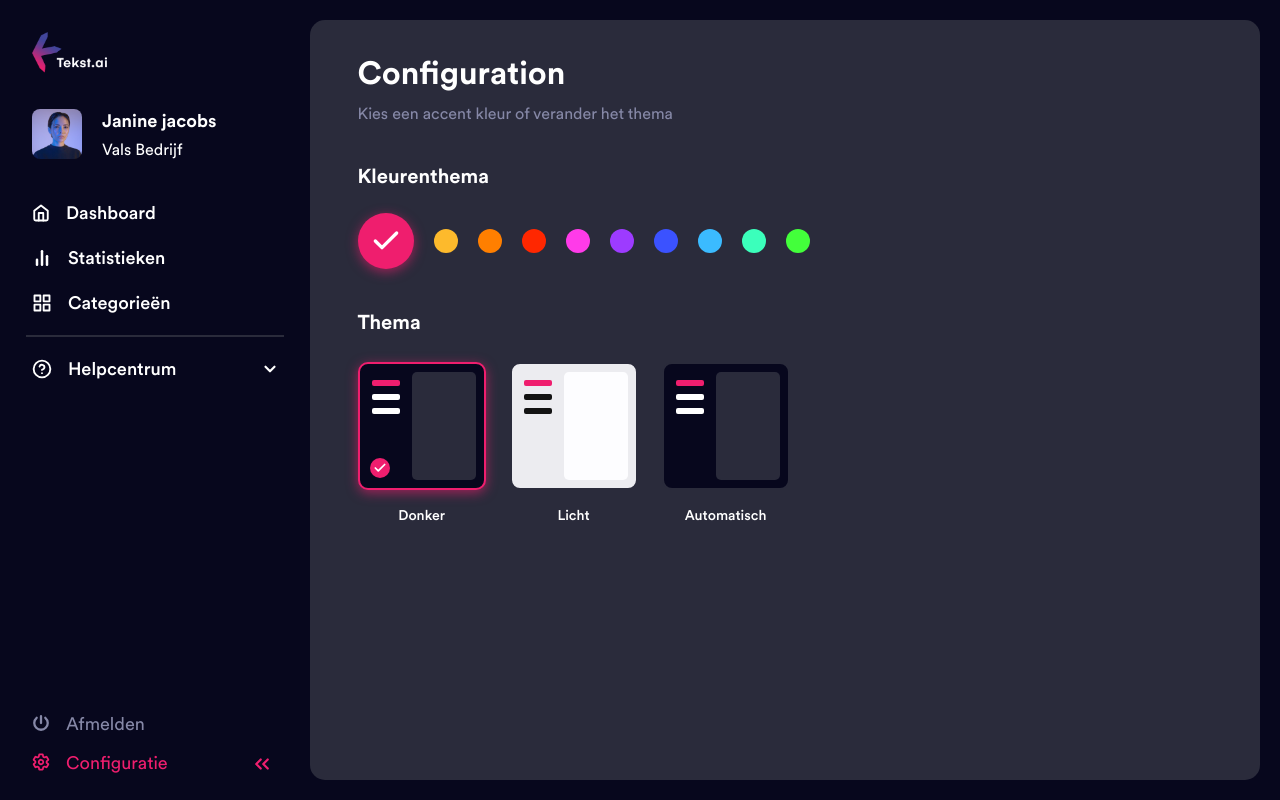
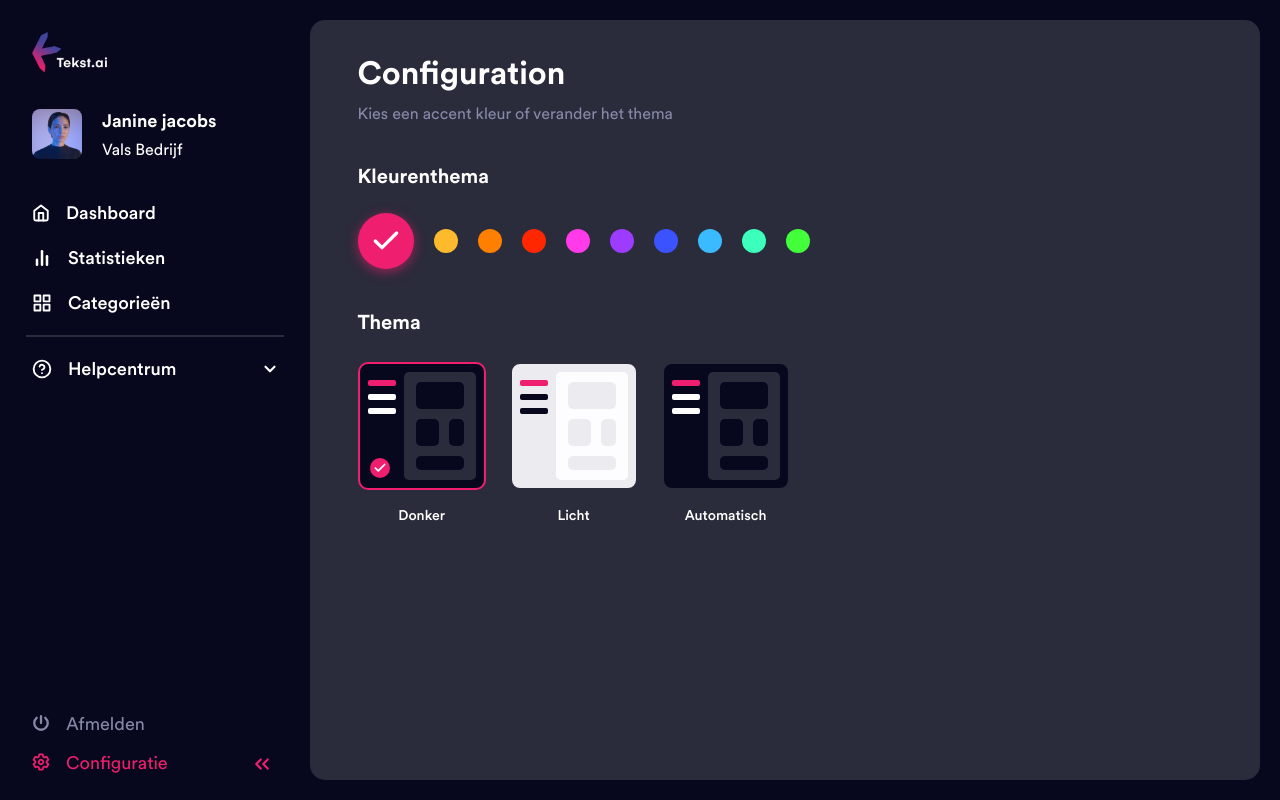
Before and after one commit to Tekst-ai/Frontend, a Next.js app: page /configuration in a window 1280 px wide. Built offline with nearby package versions, Linux system fonts and the light colour scheme.

Commit message:
Changeable accent color

```diff
--- a/ThemeConfig.ts
+++ b/ThemeConfig.ts
@@ -26,7 +26,7 @@ const themes: Theme = {
         name: 'light',
         background: Colors.whitePri,
         backgroundSec: Colors.whiteSec,
-        text: Colors.textBlack,
+        text: Colors.blackPri,
     },
     dark: {
         name: 'dark',
@@ -42,60 +42,47 @@ const themes: Theme = {
     },
 };
 
-// export const accentColors = {
-//     default: Colors.accentDefault,
-//     yellow: Colors.accentYellow,
-//     orange: Colors.accentOrange,
-//     red: Colors.accentRed,
-//     pink: Colors.accentPink,
-//     purple: Colors.accentPurple,
-//     darkBlue: Colors.accentDarkBlue,
-//     lightBlue: Colors.accentLightBlue,
-//     teal: Colors.accentTeal,
-//     green: Colors.accentGreen,
-// }
-
-export const accentColors = [
-    {
-        name: 'default',
+export const accentColors = {
+    default: {
         color: Colors.accentDefault,
+        text: Colors.textWhite,
     },
-    {
-        name: 'yellow',
+    yellow: {
         color: Colors.accentYellow,
+        text: Colors.blackPri,
     },
-    {
-        name: 'orange',
+    orange: {
         color: Colors.accentOrange,
+        text: Colors.textWhite,
     },
-    {
-        name: 'red',
+    red: {
         color: Colors.accentRed,
+        text: Colors.textWhite,
     },
-    {
-        name: 'pink',
+    pink: {
         color: Colors.accentPink,
+        text: Colors.textWhite,
     },
-    {
-        name: 'purple',
+    purple: {
         color: Colors.accentPurple,
+        text: Colors.textWhite,
     },
-    {
-        name: 'darkBlue',
+    darkBlue: {
         color: Colors.accentDarkBlue,
+        text: Colors.textWhite,
     },
-    {
-        name: 'lightBlue',
+    lightBlue: {
         color: Colors.accentLightBlue,
+        text: Colors.blackPri,
     },
-    {
-        name: 'teal',
+    teal: {
         color: Colors.accentTeal,
+        text: Colors.blackPri,
     },
-    {
-        name: 'green',
+    green: {
         color: Colors.accentGreen,
-    }
-]
+        text: Colors.blackPri,
+    },
+}
 
 export default themes;
--- /dev/null
+++ b/components/configuration/AccentSwitcher.tsx
@@ -0,0 +1,89 @@
+import { NextPage } from "next";
+import { FiCheck } from "react-icons/fi";
+import styled from "styled-components";
+
+import { useAccent } from "../../store";
+import { accentColors } from "../../ThemeConfig";
+import { Colors } from "../../variables";
+
+const ColorList = styled.form`
+    display: flex;
+    align-items: center;
+    min-height: 3.5rem;
+`
+
+interface ColorListItemProps {
+    color: any
+}
+
+const ColorListItem = styled.label<ColorListItemProps>`
+    margin-right: 1.25rem;
+    cursor: pointer;
+
+    input {
+        appearance: none;
+        position: absolute;
+
+        &:checked + div {
+            width: 3.5rem;
+            height: 3.5rem;
+            box-shadow: 0 3px 12px ${(ColorListItemProps) => ColorListItemProps.color + "99"};
+
+            svg {
+                transform: scale(1) rotate(0deg);
+            }
+        }
+    }
+
+    div {
+        transition: all 0.3s ease-in-out;
+        width: 1.5rem;
+        height: 1.5rem;
+        background: ${(ColorListItemProps) => ColorListItemProps.color};
+        border-radius: 50%;
+        display: flex;
+        justify-content: center;
+        align-items: center;
+
+        svg {
+            transition: all 0.3s ease-in-out;
+            transform: scale(0) rotate(-30deg);
+        }
+    }
+`
+
+const AccentSwitcher: NextPage = () => {
+    const accentColor: any = useAccent((s: any) => s.accent);
+    const store: any = useAccent((s: any) => s.setAccent);
+
+    const handleChange = (e: any) => {
+        if (e.currentTarget.value) {
+            store(e.currentTarget.value);
+        }
+    }
+
+    const accentColorList = [];
+    let color: keyof typeof accentColors;
+    for (color in accentColors) {
+        const accentColorObject = { name: color, colors: accentColors[color] };
+        accentColorList.push(accentColorObject);
+    }
+
+    return (
+        <ColorList>
+            {
+                accentColorList.map((color: any, index: number) => (
+                    <ColorListItem color={color.colors.color} key={index} htmlFor={color.name}>
+                        <input type="radio" id={color.name} value={color.name} name="AccentSelector" checked={color.name === accentColor ? true : false} onChange={handleChange}/>
+
+                        <div>
+                            <FiCheck fontSize={32} strokeWidth={2.5} color={color.colors.text}/>
+                        </div>
+                    </ColorListItem>
+                ))
+            }
+        </ColorList>
+    )
+}
+
+export default AccentSwitcher
--- a/components/configuration/ThemeItem.tsx
+++ b/components/configuration/ThemeItem.tsx
@@ -3,16 +3,16 @@ import styled from 'styled-components'
 import { FiCheck } from 'react-icons/fi'
 
 import { Colors } from '../../variables'
-import themes, { Theme } from '../../ThemeConfig'
-import useStore from '../../store'
+import themes, { accentColors, Theme } from '../../ThemeConfig'
+import useStore, { useAccent } from '../../store'
 
 interface ThemeItemProps {
-    theme: string
+    theme: string,
 }
 
 interface ThemeItemContainerProps {
     theme: string,
-    store: any
+    store: any,
 }
 
 const ThemeItemContainer = styled.div<ThemeItemContainerProps>`
@@ -24,37 +24,15 @@ const ThemeItemContainer = styled.div<ThemeItemContainerProps>`
     transition: all 0.2s ease-in-out;
     position: relative;
     display: flex;
-
-    div:last-of-type {
-        visibility: hidden;
-        background: ${Colors.primary};
-        position: absolute;
-        width: 1.25rem;
-        height: 1.25rem;
-        display: flex;
-        align-items: center;
-        justify-content: center;
-        border-radius: 50%;
-        bottom: 10px;
-        left: 10px;
-    }
-
-    input:checked + & {
-        box-shadow: 0 3px 12px #EF1E6E99;
-        border: 2px solid ${Colors.primary};
-
-        div:last-of-type {
-            visibility: visible;
-        }
-    }
 `
 
 interface NavigationList {
     theme: string,
+    accent: any
 }
 
 const NavigationList = styled.ul<NavigationList>`
-    padding: 1rem 0.75rem;
+    padding: 1rem 0.5rem;
     display: flex;
     flex-direction: column;
     width: auto;
@@ -65,9 +43,10 @@ const NavigationList = styled.ul<NavigationList>`
         background: ${(NavigationList) => themes[NavigationList.theme as keyof typeof themes].text};
         margin-bottom: 0.5rem;
         border-radius: 2px;
+        transition: all 0.2s ease-in-out;
 
         &:first-of-type {
-            background: ${Colors.primary};
+            background: ${({ accent }: any ) => accent.color};
         }
     }
 `
@@ -78,31 +57,102 @@ interface ContentProps {
 
 const Content = styled.div<ContentProps>`
     display: flex;
+    flex-direction: column;
     width: 100%;
     height: calc(100% - 1rem);
     background: ${(ContentProps) => themes[ContentProps.theme as keyof typeof themes].backgroundSec};
     margin: 0.5rem 0.5rem 0.5rem 0;
     border-radius: 5px;
+    padding: 0.625rem 0.75rem;
+
+    span {
+        background: ${(ContentProps) => themes[ContentProps.theme as keyof typeof themes].background};
+        border-radius: 5px;
+
+        &:first-of-type {
+            width: 100%;
+            height: 40%;
+            margin: 0;
+            margin-bottom: 0.625rem;
+        }
+
+        &:last-of-type {
+            width: 100%;
+            height: 20%;
+            margin: 0;
+            margin-top: 0.625rem;
+        }
+    }
+
+    div {
+        width: 100%;
+        height: 40%;
+        display: flex;
+
+        span:first-of-type {
+            width: 60%;
+            height: 100%;
+            margin: 0;
+            margin-right: 0.625rem;
+        }
+
+        span:last-of-type {
+            width: 40%;
+            height: 100%;
+            margin: 0;
+        }
+    }
+`
+
+interface IconContainerProps {
+    accent: any
+}
+
+const IconContainer = styled.div<IconContainerProps>`
+    visibility: hidden;
+    background: ${({ accent }: any ) => accent.color};
+    position: absolute;
+    width: 1.25rem;
+    height: 1.25rem;
+    display: flex;
+    align-items: center;
+    justify-content: center;
+    border-radius: 50%;
+    bottom: 10px;
+    left: 10px;
+    transition: all 0.2s ease-in-out;
+
+    input:checked + div & {
+        visibility: visible;
+    }
 `
 
 const ThemeItem: NextPage<ThemeItemProps> = ({ theme }) => {
     const store: keyof Theme = useStore((s: any) => s.theme);
+    const accent = useAccent((s: any) => s.accent);
 
     return (
         <ThemeItemContainer theme={theme} store={themes[store]}>
-            <NavigationList theme={theme}>
+            <NavigationList theme={theme} accent={accentColors[accent as keyof typeof accentColors]}>
                 <li></li>
                 <li></li>
                 <li></li>
             </NavigationList>
 
             <Content theme={theme}>
+                <span></span>
 
+                <div>
+                    <span></span>
+                    <span></span>
+                </div>
+
+                <span></span>
             </Content>
 
-            <div>
-                <FiCheck strokeWidth={3} fontSize={14} color={Colors.textWhite}/>
-            </div>
+            <IconContainer accent={accentColors[accent as keyof typeof accentColors]}>
+                <FiCheck strokeWidth={3} fontSize={14} color={accentColors[accent as keyof typeof accentColors].text}/>
+            </IconContainer>
         </ThemeItemContainer>
     )
 }
--- a/components/configuration/ThemeSwitcher.tsx
+++ b/components/configuration/ThemeSwitcher.tsx
@@ -1,7 +1,8 @@
 import type { NextPage } from 'next'
 import styled from 'styled-components'
 
-import useStore from '../../store'
+import useStore, { useAccent } from '../../store'
+import { accentColors } from '../../ThemeConfig'
 import ThemeItem from './ThemeItem'
 
 interface ThemeSwitcherProps {
@@ -9,7 +10,11 @@ interface ThemeSwitcherProps {
     value: string
 }
 
-export const ThemeContainer = styled.label`
+interface ThemeContainerProps {
+    accent: any
+}
+
+const ThemeContainer = styled.label<ThemeContainerProps>`
     display: flex;
     flex-direction: column;
     margin-right: 1.5rem;
@@ -17,6 +22,12 @@ export const ThemeContainer = styled.label`
 
     input {
         appearance: none;
+
+        &:checked + div {
+            transition: all 0.2s ease-in-out;
+            box-shadow: 0 3px 12px ${({ accent }: any ) => accent + "99"};
+            border: 2px solid ${({ accent }: any ) => accent.color};
+        }
     }
 
     span {
@@ -31,6 +42,7 @@ export const ThemeContainer = styled.label`
 const ThemeSwitcher: NextPage<ThemeSwitcherProps> = ({ id, value }) => {
     const theme = useStore((s: any) => s.theme);
     const store = useStore((s: any) => s.setTheme);
+    const accent = useAccent((s: any) => s.accent);
 
     const handleChange = (e: any) => {
         if (e.currentTarget.value) {
@@ -39,7 +51,7 @@ const ThemeSwitcher: NextPage<ThemeSwitcherProps> = ({ id, value }) => {
     }
 
     return (
-        <ThemeContainer htmlFor={id}>
+        <ThemeContainer htmlFor={id} accent={accentColors[accent as keyof typeof accentColors]}>
             <input type="radio" id={id} value={id} name="modeSelector" checked={theme === id ? true : false} onChange={handleChange}/>
 
             <ThemeItem theme={id}/>
--- a/components/configuration/index.ts
+++ b/components/configuration/index.ts
@@ -1,5 +1,7 @@
 import ThemeSwitcher from "./ThemeSwitcher";
+import AccentSwitcher from "./AccentSwitcher";
 
 export {
-    ThemeSwitcher
+    ThemeSwitcher,
+    AccentSwitcher
 }
--- a/components/layout/BottomNavigation.tsx
+++ b/components/layout/BottomNavigation.tsx
@@ -5,6 +5,8 @@ import Link from 'next/link'
 import { useRouter } from 'next/router'
 
 import { Colors } from '../../variables'
+import { useAccent } from '../../store'
+import { accentColors } from '../../ThemeConfig'
 
 interface BottomNavigationProps {
     isOpen: boolean
@@ -47,14 +49,6 @@ const NavigationContainer = styled.div<NavigationContainerProps>`
             font-weight: 400;
         }
 
-        &:hover {
-            color: ${Colors.textWhite};
-
-            svg {
-                stroke: ${Colors.textWhite};
-            }
-        }
-
         &:first-of-type {
             svg {
                 path{
@@ -70,11 +64,16 @@ const NavigationContainer = styled.div<NavigationContainerProps>`
 `
 
 interface LinkTextProps {
-    pathName: string;
+    pathName: string,
+    accent: any
 }
 
 const LinkText = styled.a<LinkTextProps>`
-    color: ${(LinkTextProps) => LinkTextProps.pathName === LinkTextProps.href ? Colors.primary : Colors.textGrey};
+    color: ${(LinkTextProps) => LinkTextProps.pathName === LinkTextProps.href ? ({ accent }: any ) => accent.color : Colors.textGrey};
+
+    &:hover {
+        color: ${(LinkTextProps) => LinkTextProps.pathName === LinkTextProps.href ? ({ accent }: any ) => accent.color : Colors.textWhite};
+    }
 `
 
 interface CollapseProps {
@@ -111,6 +110,7 @@ const Collapse = styled.button<CollapseProps>`
 
 const BottomNavigation: NextPage<BottomNavigationProps> = ({ isOpen }) => {
     const router = useRouter()
+    const accent = useAccent((s: any) => s.accent)
 
     const handleClick = () => {
         console.log("Click")
@@ -120,7 +120,7 @@ const BottomNavigation: NextPage<BottomNavigationProps> = ({ isOpen }) => {
         <Container isOpen={isOpen}>
             <NavigationContainer isOpen={isOpen}>
                 <Link href={"/login"} passHref>
-                    <LinkText pathName={router.pathname}>
+                    <LinkText pathName={router.pathname} accent={accentColors[accent as keyof typeof accentColors]}>
                         <IoPowerOutline fontSize={18}/>
 
                         { isOpen ? <span>Afmelden</span> : "" }
@@ -128,7 +128,7 @@ const BottomNavigation: NextPage<BottomNavigationProps> = ({ isOpen }) => {
                 </Link>
 
                 <Link href={"/configuration"} passHref>
-                    <LinkText pathName={router.pathname}>
+                    <LinkText pathName={router.pathname} accent={accentColors[accent as keyof typeof accentColors]}>
                         <IoSettingsOutline fontSize={18}/>
 
                         { isOpen ? <span>Configuratie</span> : "" }
@@ -137,7 +137,8 @@ const BottomNavigation: NextPage<BottomNavigationProps> = ({ isOpen }) => {
             </NavigationContainer>
 
             <Collapse isOpen={isOpen} onClick={handleClick}>
-                <IoChevronBackOutline fontSize={16} color={Colors.primary}/> <IoChevronBackOutline fontSize={16} color={Colors.primary}/>
+                <IoChevronBackOutline fontSize={16} color={accentColors[accent as keyof typeof accentColors].color}/>
+                <IoChevronBackOutline fontSize={16} color={accentColors[accent as keyof typeof accentColors].color}/>
             </Collapse>
         </Container>
     )
--- a/components/layout/HelpNavigation.tsx
+++ b/components/layout/HelpNavigation.tsx
@@ -6,6 +6,8 @@ import { IoChevronDownOutline } from 'react-icons/io5'
 
 import { Colors } from '../../variables';
 import { useRouter } from 'next/router';
+import { useAccent } from '../../store';
+import { accentColors } from '../../ThemeConfig';
 
 interface HelpNavigationProps {
     isOpen: boolean
@@ -33,28 +35,30 @@ const Container = styled.div`
                 stroke-width: 70px;
             }
         }
-
-        &:hover {
-            color: ${Colors.primary};
-        }
     }
 `
 
 interface LinkTextProps {
-    pathName: string;
+    pathName: string,
+    accent: any
 }
 
 const LinkText = styled.a<LinkTextProps>`
-    color: ${(LinkTextProps) => LinkTextProps.pathName === LinkTextProps.href ? Colors.primary : Colors.textWhite};
+    color: ${(LinkTextProps) => LinkTextProps.pathName === LinkTextProps.href ? ({ accent }: any ) => accent.color : Colors.textWhite};
+
+    &:hover {
+        color: ${(LinkTextProps) => LinkTextProps.pathName === LinkTextProps.href ? ({ accent }: any ) => accent.color : ({ accent }: any ) => accent.color};
+    }
 `
 
 const HelpNavigation: NextPage<HelpNavigationProps> = ({ isOpen }) => {
-    const router = useRouter()
+    const router = useRouter();
+    const accent = useAccent((s: any) => s.accent);
 
     return (
         <Container>
             <Link href={"/help-center"} passHref>
-                <LinkText pathName={router.pathname}>
+                <LinkText pathName={router.pathname} accent={accentColors[accent as keyof typeof accentColors]}>
                     <FiHelpCircle fontSize={20} strokeWidth={2.25}/>
 
                     { isOpen ?
--- a/components/layout/Menu.tsx
+++ b/components/layout/Menu.tsx
@@ -5,7 +5,8 @@ import { useRouter } from 'next/router'
 import { useState } from 'react'
 import styled from 'styled-components'
 
-import useStore from '../../store'
+import useStore, { useAccent } from '../../store'
+import { accentColors } from '../../ThemeConfig'
 import { Colors } from '../../variables'
 import BottomNavigation from './BottomNavigation'
 import HelpNavigation from './HelpNavigation'
@@ -34,8 +35,9 @@ const ImageContainer = styled.a<ImageContainerProps>`
 `
 
 interface ProfileContainerProps {
-    pathName: string;
-    isOpen: boolean
+    pathName: string,
+    isOpen: boolean,
+    accent: any
 }
 
 const ProfileContainer = styled.a<ProfileContainerProps>`
@@ -46,10 +48,11 @@ const ProfileContainer = styled.a<ProfileContainerProps>`
     margin-bottom: 1.625rem;
     transition: all 0.2s ease-in-out;
     border-radius: 6px;
-    background: ${(ProfileContainerProps) => ProfileContainerProps.pathName === ProfileContainerProps.href && ProfileContainerProps.isOpen ? Colors.primaryDark : 'transparent'};
+    background: ${(ProfileContainerProps) => ProfileContainerProps.pathName === ProfileContainerProps.href && ProfileContainerProps.isOpen ? ({ accent }) => accent.color : 'transparent'};
+    color: ${(ProfileContainerProps) => ProfileContainerProps.pathName === ProfileContainerProps.href && ProfileContainerProps.isOpen ? ({ accent }) => accent.text : 'inherit'};
 
     &:hover {
-        background: ${(ProfileContainerProps) => ProfileContainerProps.pathName === ProfileContainerProps.href && ProfileContainerProps.isOpen ? Colors.primaryDark : ProfileContainerProps.isOpen ? Colors.blackSec : Colors.blackPri};
+        background: ${(ProfileContainerProps) => ProfileContainerProps.pathName === ProfileContainerProps.href && ProfileContainerProps.isOpen ? ({ accent }) => accent.color : ProfileContainerProps.isOpen ? Colors.blackSec : Colors.blackPri};
     }
 
     div:first-of-type {
@@ -74,6 +77,7 @@ const ProfileContainer = styled.a<ProfileContainerProps>`
 
 const Menu: NextPage = () => {
     const theme = useStore((s: any) => s.theme);
+    const accent = useAccent((s: any) => s.accent);
     const router = useRouter();
 
     const [isOpen, setIsOpen] = useState(true)
@@ -91,7 +95,7 @@ const Menu: NextPage = () => {
             </Link>
 
             <Link href={"/account"} passHref>
-                <ProfileContainer pathName={router.pathname} isOpen={isOpen}>
+                <ProfileContainer pathName={router.pathname} isOpen={isOpen} accent={accentColors[accent as keyof typeof accentColors]}>
                     <div>
                         <Image src="/static/images/profile.jpg" alt="Placeholder name" layout='intrinsic' width={isOpen ? 50 : 40} height={isOpen ? 50 : 40} objectFit={'cover'} />
                     </div>
--- a/components/layout/Navigation.tsx
+++ b/components/layout/Navigation.tsx
@@ -5,6 +5,8 @@ import { FiHome, FiBarChart2, FiGrid } from 'react-icons/fi'
 import { useRouter } from 'next/router';
 
 import { Colors } from '../../variables';
+import { useAccent } from '../../store';
+import { accentColors } from '../../ThemeConfig';
 
 interface NavigationProps {
     isOpen: boolean
@@ -25,7 +27,7 @@ const Container = styled.nav`
 `
 
 interface NavigationListProps {
-    isOpen: boolean
+    isOpen: boolean,
 }
 
 const NavigationList = styled.ul<NavigationListProps>`
@@ -36,7 +38,6 @@ const NavigationList = styled.ul<NavigationListProps>`
         a {
             width: 100%;
             height: auto;
-            transition: all 0.2s ease-in-out;
             padding: ${(NavigationListProps) => NavigationListProps.isOpen ? "0.5rem 1rem" : "0.75rem"};
             border-radius: 6px;
             display: flex;
@@ -59,25 +60,29 @@ const NavigationList = styled.ul<NavigationListProps>`
 
 interface LinkTextProps {
     pathName: string;
+    accent: any
 }
 
 const LinkText = styled.a<LinkTextProps>`
-    background: ${(LinkTextProps) => LinkTextProps.pathName === LinkTextProps.href ? Colors.primaryDark : 'transparent'};
+    transition: all 0.2s ease-in-out;
+    background: ${(LinkTextProps) => LinkTextProps.pathName === LinkTextProps.href ? ({ accent }: any ) => accent.color : 'transparent'};
+    color: ${(LinkTextProps) => LinkTextProps.pathName === LinkTextProps.href ? ({ accent }: any ) => accent.text : "inherit"};
 
     &:hover {
-        background: ${(LinkTextProps) => LinkTextProps.pathName === LinkTextProps.href ? Colors.primaryDark : Colors.blackSec};
+        background: ${(LinkTextProps) => LinkTextProps.pathName === LinkTextProps.href ? ({ accent }: any ) => accent.color : Colors.blackSec};
     }
 `
 
 const Navigation: NextPage<NavigationProps> = ({ isOpen }) => {
     const router = useRouter();
+    const accent = useAccent((s: any) => s.accent);
 
     return (
         <Container>
             <NavigationList isOpen={isOpen}>
                 <li>
                     <Link href={"/"} passHref>
-                        <LinkText pathName={router.pathname}>
+                        <LinkText pathName={router.pathname} accent={accentColors[accent as keyof typeof accentColors]}>
                             <FiHome fontSize={18} strokeWidth={2.5}/>
                             { isOpen ? <span>Dashboard</span> : ""}
                         </LinkText>
@@ -86,7 +91,7 @@ const Navigation: NextPage<NavigationProps> = ({ isOpen }) => {
 
                 <li>
                     <Link href={"/statistics"} passHref>
-                        <LinkText pathName={router.pathname}>
+                        <LinkText pathName={router.pathname} accent={accentColors[accent as keyof typeof accentColors]}>
                             <FiBarChart2 fontSize={20} strokeWidth={3}/>
                             { isOpen ? <span>Statistieken</span> : ""}
                         </LinkText>
@@ -95,7 +100,7 @@ const Navigation: NextPage<NavigationProps> = ({ isOpen }) => {
 
                 <li>
                     <Link href={"/categories"} passHref>
-                        <LinkText pathName={router.pathname}>
+                        <LinkText pathName={router.pathname} accent={accentColors[accent as keyof typeof accentColors]}>
                             <FiGrid fontSize={20} strokeWidth={2.25}/>
                             { isOpen ? <span>Categorieën</span> : ""}
                         </LinkText>
--- a/store.ts
+++ b/store.ts
@@ -1,7 +1,7 @@
 import create from 'zustand';
 
 export const useAccent = create(set => ({
-  theme: 'default',
+  accent: 'default',
   setAccent: (accent: any) => set({ accent }),
 }));
 
```
Also changed, not shown: pages/configuration/index.tsx (+2 -43 lines).
